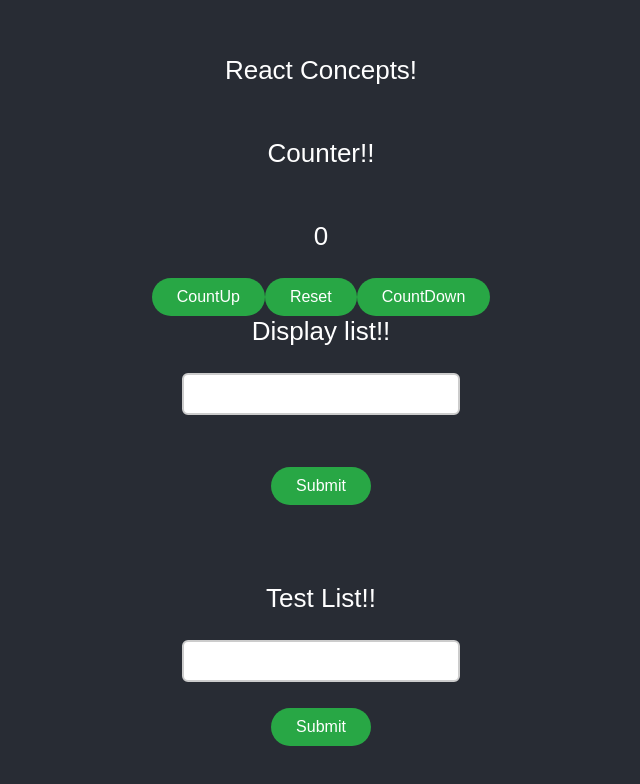
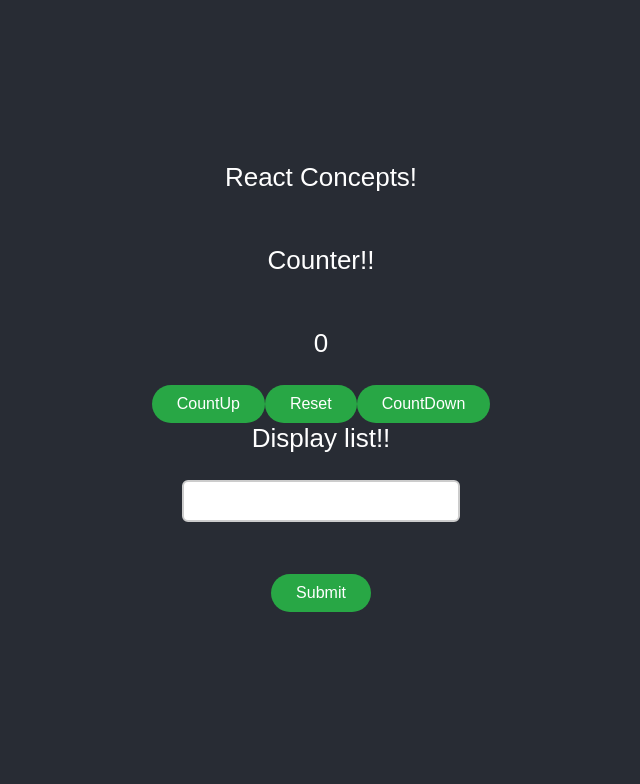
Before and after one commit to charukush/react-concepts, a React (Create React App) app: page / in a window 1280 px wide. Shown: the top 784 px of the page, without its empty margins (319-959 px from the left). Built offline with nearby package versions, Linux system fonts and the light colour scheme.

Commit message:
remove ListTest

```diff
--- a/src/App.js
+++ b/src/App.js
@@ -1,7 +1,7 @@
 import './App.css';
-import Counter from './components/Counter';
-import { List } from './components/List';
-import ListTest from './components/ListTest';
+import Counter from './Components/Counter';
+import { List } from './Components/List';
+
 
 function App() {
   return (
@@ -10,7 +10,7 @@
         <p>React Concepts!</p>
         <Counter />
         <List />
-        <ListTest />
+
       </header>
     </div>
   );
```
